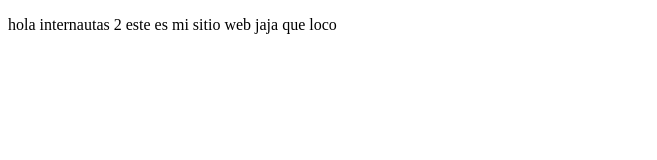
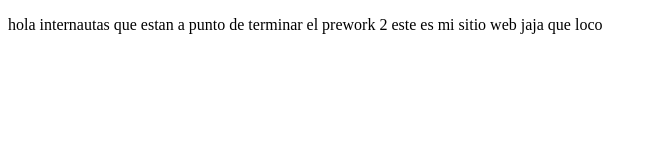
Before and after one commit to martin-chavaz-ceja/Prework, a plain HTML site: page index.html in a window 1280 px wide. Shown: the whole page, without its empty margins (0-657 px from the left). Drawn offline with Linux system fonts and the light colour scheme.

Commit message:
cambios agregados en el minuto 11:00

```diff
--- a/index.html
+++ b/index.html
@@ -7,6 +7,6 @@
     <title>Hola internautas</title>
 </head>
 <body>
-    <p>hola internautas 2 este es mi sitio web jaja que loco </p>
+    <p>hola internautas que estan a punto de terminar el prework 2 este es mi sitio web jaja que loco </p>
 </body>
 </html>
```
